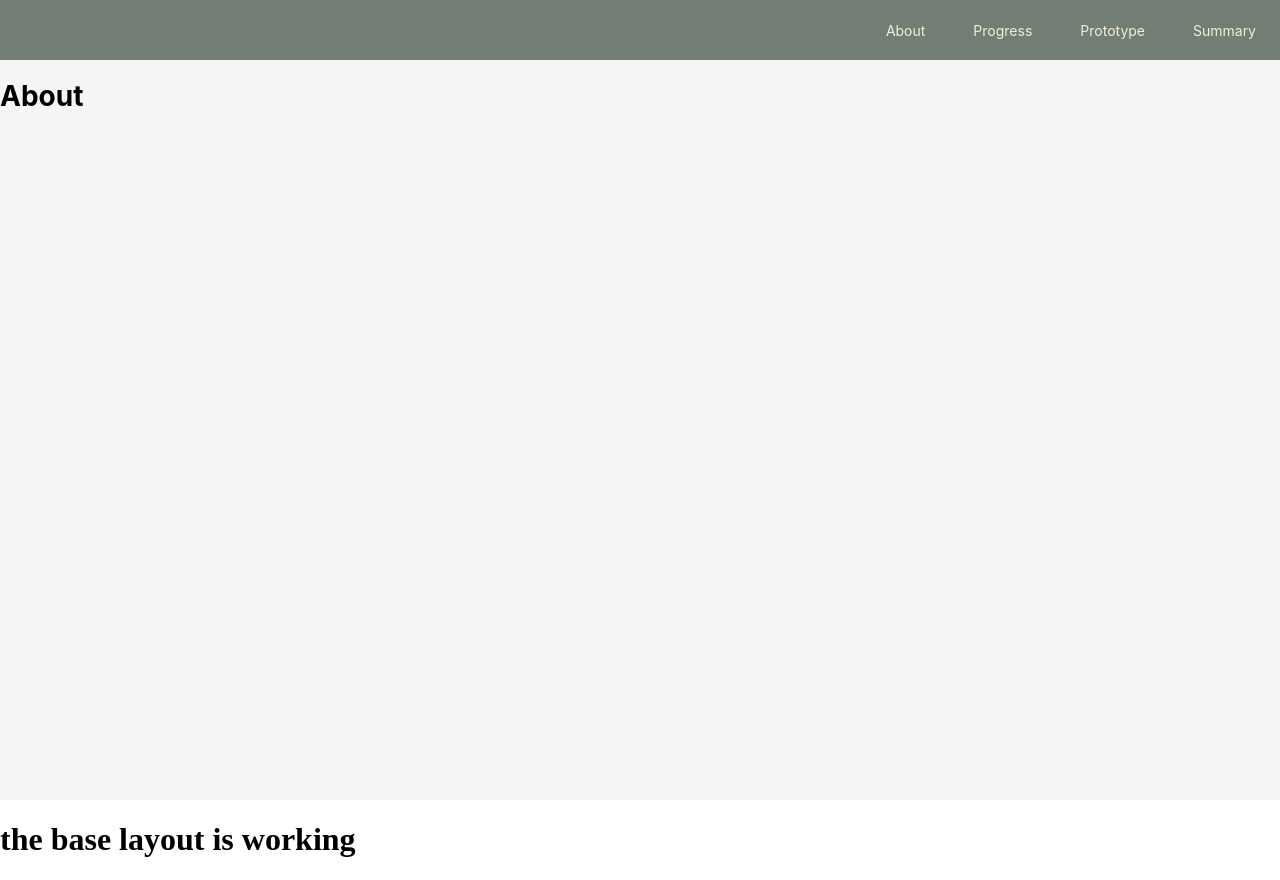
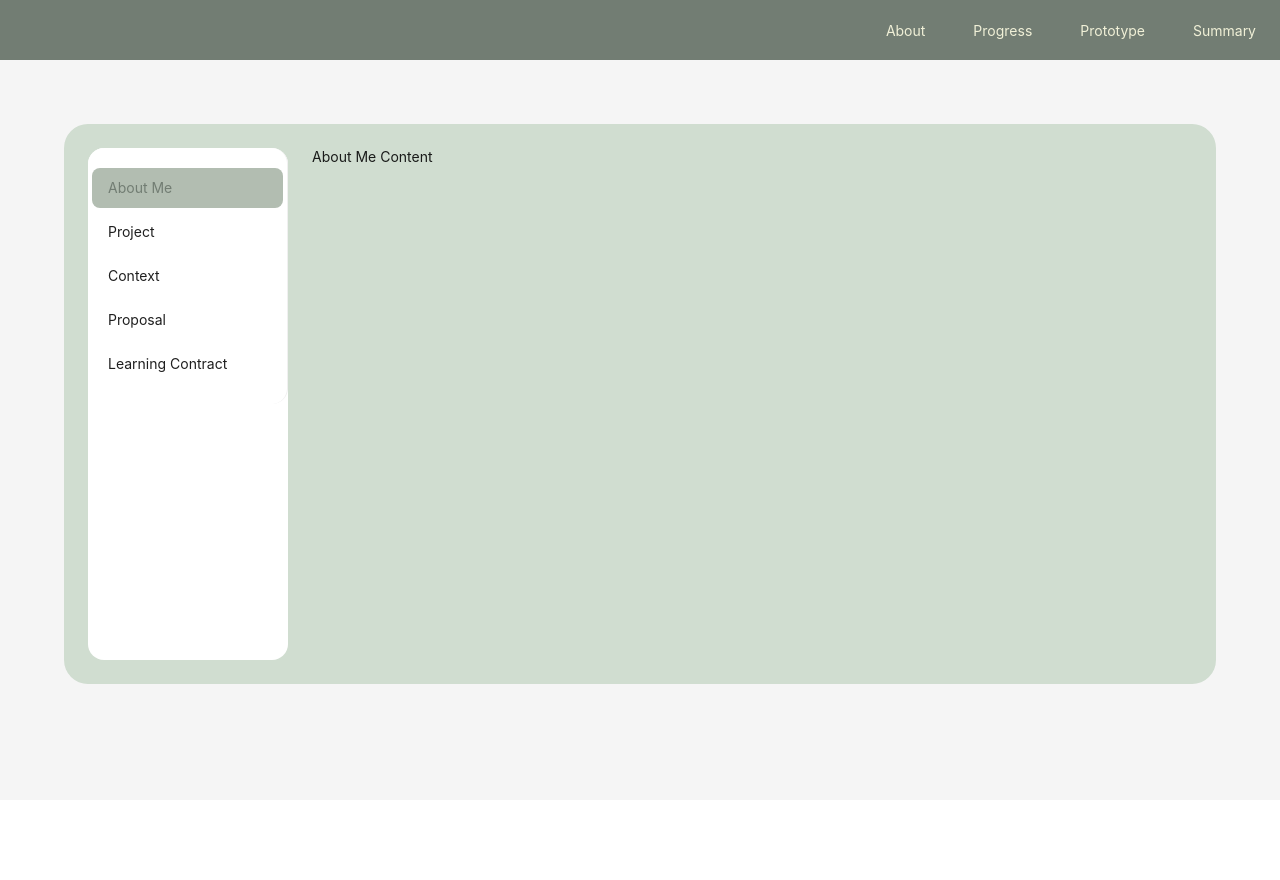
Before and after one commit to sofiaamihan/healthcare-application-e-portfolio, a React app: page /about in a window 1280 px wide. After the commit the page ends 800 px from the top, so only its background shows below. Built offline with nearby package versions, Linux system fonts and the light colour scheme.

Commit message:
Create About section base layout

```diff
--- a/script/App.jsx
+++ b/script/App.jsx
@@ -25,7 +25,6 @@ function BaseLayout() {
         <Suspense fallback={<div>Loading...</div>}>
         <NavBar />
         <Outlet />
-        <h1>the base layout is working</h1>
         </Suspense>
       </div>
   );
--- a/script/main.jsx
+++ b/script/main.jsx
@@ -7,35 +7,24 @@ import App from './App.jsx';
 createRoot(document.getElementById('root')).render(
   <StrictMode>
     <ConfigProvider
-    //   theme={
-    //     {
-    //       "token": {
-    //         "colorPrimary": "#405d72",
-    //         "colorInfo": "#405d72",
-    //         "colorTextBase": "#161a30",
-    //         "colorBgBase": "#fff8f3",
-    //       },
-    //       "components": {
-    //         "Button": {
-    //           "borderRadius": 16
-    //         },
-    //         "Layout": {
-    //           "algorithm": true,
-    //           "headerBg": "rgb(255,248,243)",
-    //           "headerColor": "rgb(255,248,243)",
-    //           "headerHeight": 88
-    //         },
-    //         Segmented: {
-    //           trackBg: "#336699",
-    //           itemSelectedBg: "rgba(166,209,245,1)",
-    //           itemColor: "#ffffff",
-    //           itemHoverColor: "#ffffff",
-    //           itemSelectedColor: "#000000"
-    //         },
-    //       },
-    //       "algorithm": theme.darkAlgorithm
-    //     }
-    //   }
+      theme={
+        {
+            "token": {
+                "colorPrimary": "#727d73",
+                "colorInfo": "#727d73",
+                "colorSuccess": "#aab99a",
+                // "colorBgBase": "#D0DDD0"
+            },
+            "components": {
+            "Button": {
+              "borderRadius": 16
+            },
+            "Layout": {
+              "algorithm": true,
+            },
+          },
+        }
+      }
     >
     <App />
     </ConfigProvider>
--- a/script/screens/About.jsx
+++ b/script/screens/About.jsx
@@ -1,16 +1,82 @@
-import React from 'react';
-import { Layout, Row } from 'antd';
+import React, {useState} from 'react';
+import { Layout, Row, Menu, theme } from 'antd';
 import { useNavigate } from 'react-router-dom';
-const { Content } = Layout;
+const { Content, Sider } = Layout;
 
 export default function About(){
-    const navigate = useNavigate();
+    const [selectedKey, setSelectedKey] = useState('1');
+
+    function getItem(label, key) {
+        return {
+          key,
+          label,
+        };
+      }
+
+    const items = [
+        getItem('About Me', '1'),
+        getItem('Project', '2'),
+        getItem('Context', '3'),
+        getItem('Proposal', '4'),
+        getItem('Learning Contract', '5'),
+    ]
+
+    const handleMenuClick = (e) => {
+        setSelectedKey(e.key);
+    };
+
+    const renderContent = () => {
+        switch (selectedKey) {
+            case '1':
+                return <div>About Me Content</div>;
+            case '2':
+                return <div>Project Content</div>;
+            case '3':
+                return <div>Context Content</div>;
+            case '4':
+                return <div>Proposal Content</div>;
+            case '5':
+                return <div>Learning Contract Content</div>;
+            default:
+                return <div>Select a tab to see content</div>;
+        }
+    };
 
     return(
         <Layout className='layout'>
-            <Row>
-            <h1>About</h1>
-            </Row>
+            <Content className='context-box' style={{
+                padding: '64px',
+            }}>
+                <Layout style={{
+                    padding: '24px',
+                    background: "#D0DDD0",
+                    borderRadius: 24,
+                    height: '70vh'
+                }}>
+                    <Sider style={{
+                        background: "#FFFFFF",
+                        borderRadius: 16,
+                    }}>
+                        <Menu
+                            defaultSelectedKeys={['1']}
+                            selectedKeys={[selectedKey]}
+                            onClick={handleMenuClick}
+                            items={items} style={{
+                                padding:'16px 0px',
+                                background: "#FFFFFF",
+                                borderRadius: 16,
+                        }}/>
+                    </Sider>
+                    <Content
+                        style={{
+                        padding: '0 24px',
+                        minHeight: 280,
+                        }}
+                    >
+                        {renderContent()}
+                    </Content>
+                </Layout>
+            </Content>
         </Layout>
     )
 };
```
